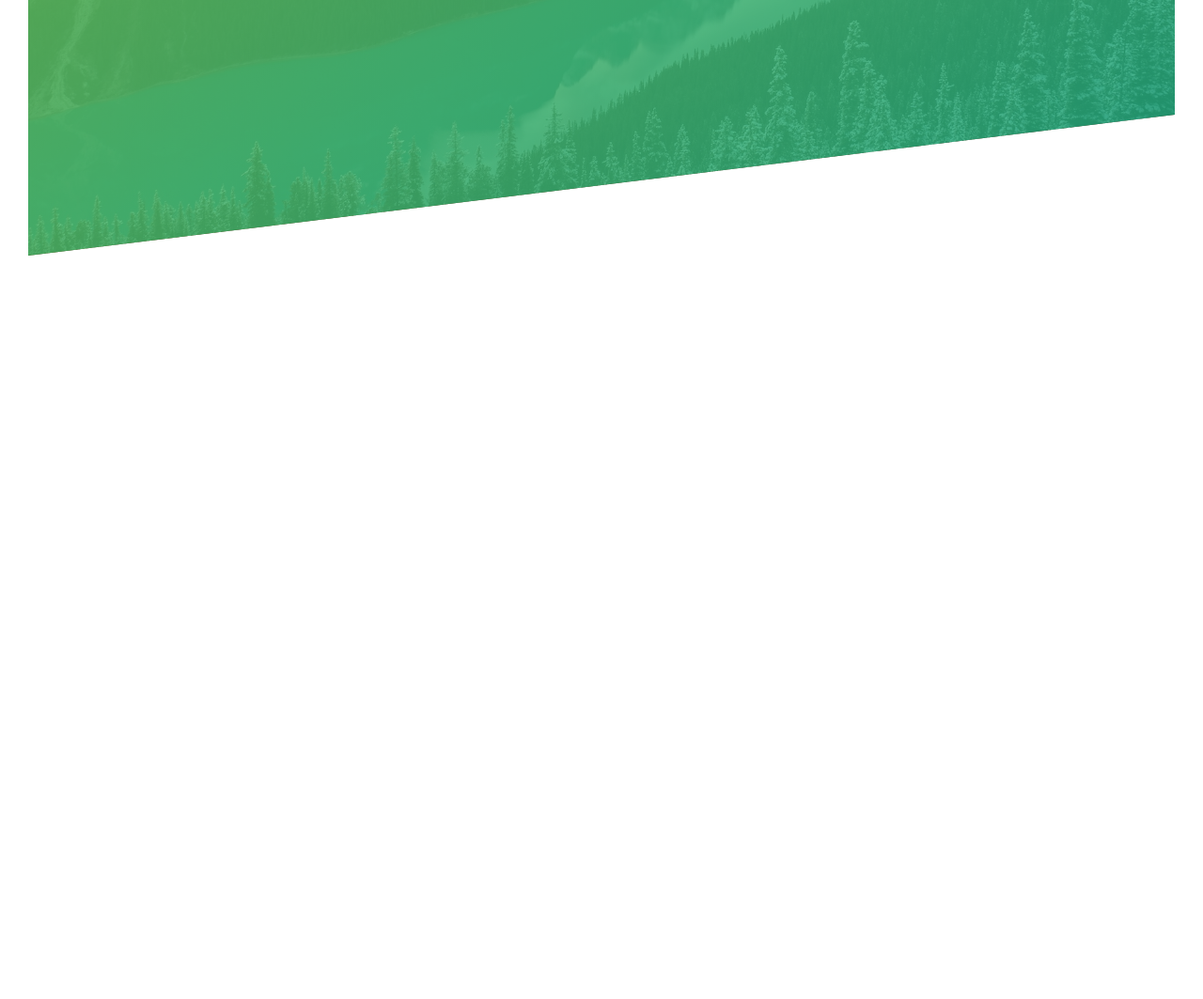
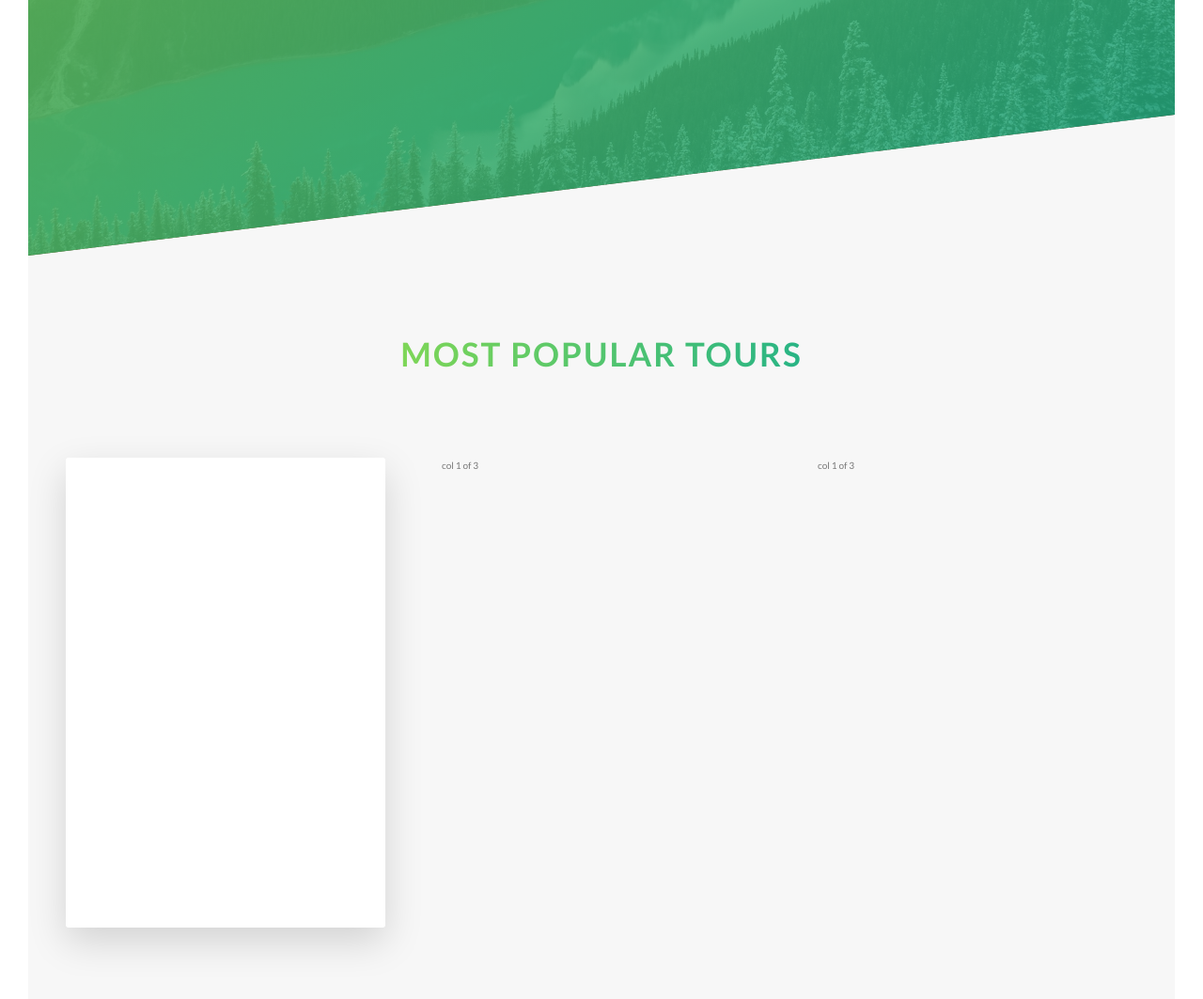
Before and after one commit to Umpoy/tableland, a website: page index.html in a window 1280 px wide. Shown: the part 2268-3331 px from the top of the page at 94% size. Before the commit the page ends 2540 px from the top, so only its background shows below. Drawn offline with Linux system fonts and the light colour scheme.

Commit message:
tours section part-1

```diff
--- a/index.html
+++ b/index.html
@@ -107,6 +107,33 @@
                 </div>
             </div>
         </section>
+
+        <section class="section-tours">
+            <div class="u-center-text u-margin-bottom-big">
+                <h2 class="heading-secondary">
+                    Most popular tours
+                </h2>
+            </div>
+
+            <div class="row">
+                <div class="col-1-of-3">
+                    <div class="card">
+                        <div class="card__side card__side--front">
+                            FRONT
+                        </div>
+                        <div class="card__side card__side--back card__side--back-1">
+                            BACK
+                        </div>
+                    </div>
+                </div>
+                <div class="col-1-of-3">
+                    col 1 of 3
+                </div>
+                <div class="col-1-of-3">
+                    col 1 of 3
+                </div>
+            </div>
+        </section>
     </main>
 
     <!-- <section class="grid-test">
--- a/sass/abstracts/_variable.scss
+++ b/sass/abstracts/_variable.scss
@@ -2,6 +2,12 @@
 $color-primary: #55c57a;
 $color-primary-light: #7ed657;
 $color-primary-dark: #28b485;
+
+$color-secondary-light: #ffb900;
+$color-secondary-dark: #ff7730;
+
+$color-tertiary-light: #2998ff;
+$color-tertiary-dark: #5643fa;
 
 $color-grey-light-1: #f7f7f7;
 
--- /dev/null
+++ b/sass/components/_card.scss
@@ -0,0 +1,42 @@
+.card {
+    perspective: 150rem;
+    -moz-perspective: 150rem;
+    position: relative;
+    height: 50rem;
+
+    &__side {
+        color: white;
+        font-size: 2rem;
+
+        height: 50rem;
+        transition: all .8s ease;
+        position: absolute;
+        top: 0;
+        left: 0;
+        width: 100%;
+        backface-visibility: hidden;
+        border-radius: 3px;
+        box-shadow: 0 1.5rem 4rem rgba($color-black, .15);
+
+        &--front {
+            background-color: white;
+        }
+
+        &--back {
+            transform: rotateY(180deg);
+
+            &-1 {
+                background-image: linear-gradient(to right bottom, $color-secondary-light, $color-secondary-dark);
+            }
+        }
+    }
+
+
+    &:hover &__side--front {
+        transform: rotateY(180deg);
+    }
+
+    &:hover &__side--back {
+        transform: rotateY(0);
+    }
+}
--- a/sass/main.scss
+++ b/sass/main.scss
@@ -8,6 +8,7 @@
 @import "base/utilites";
 
 @import "components/button";
+@import "components/card";
 @import "components/composition";
 @import "components/feature-box";
 
--- a/sass/pages/_home.scss
+++ b/sass/pages/_home.scss
@@ -19,3 +19,9 @@
         transform: skewY(7deg)
     }
 }
+
+.section-tours {
+    background-color: $color-grey-light-1;
+    padding: 25rem 0 50rem 0;
+    margin-top: -10rem;
+}
```
Also changed, not shown: css/style.css.
